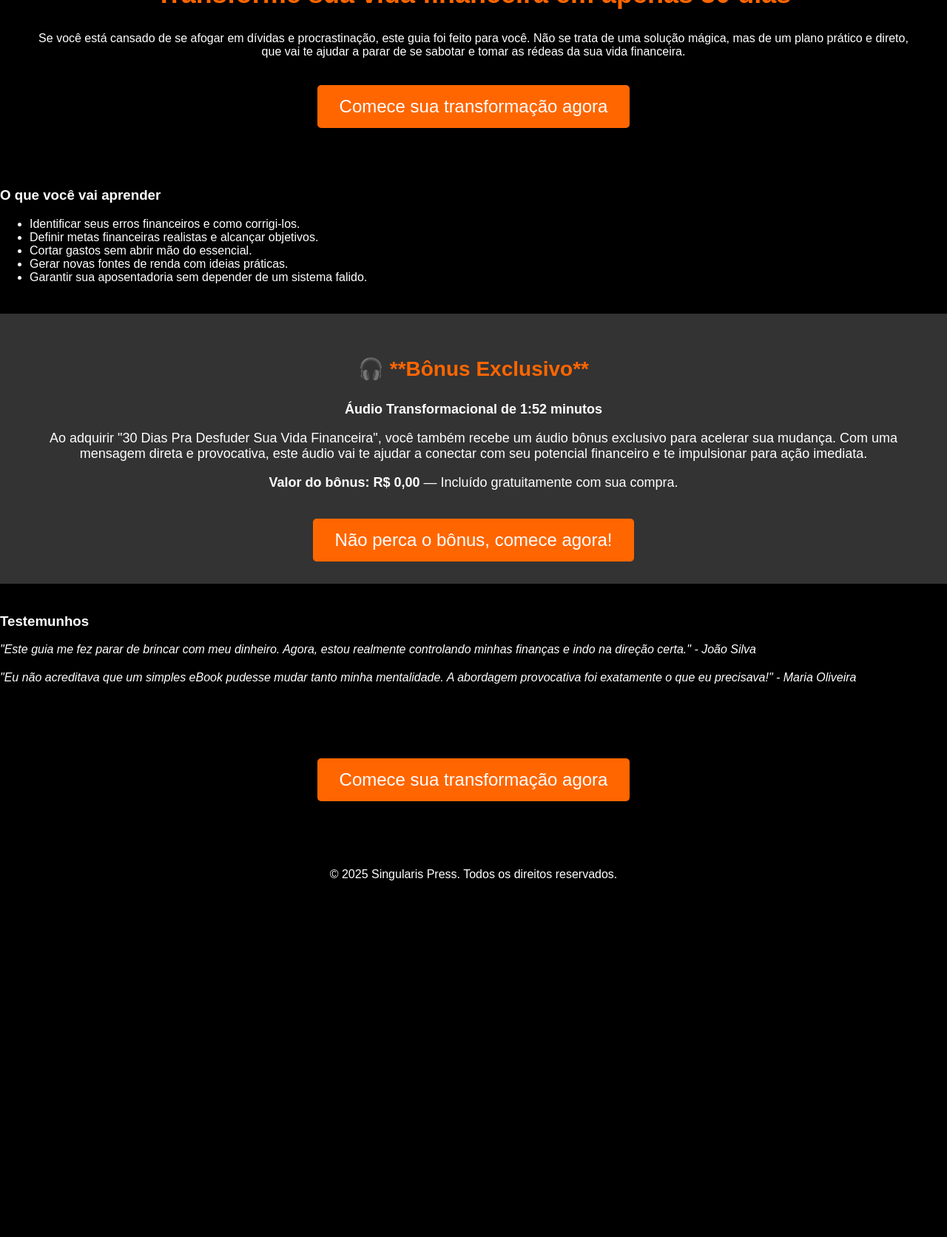
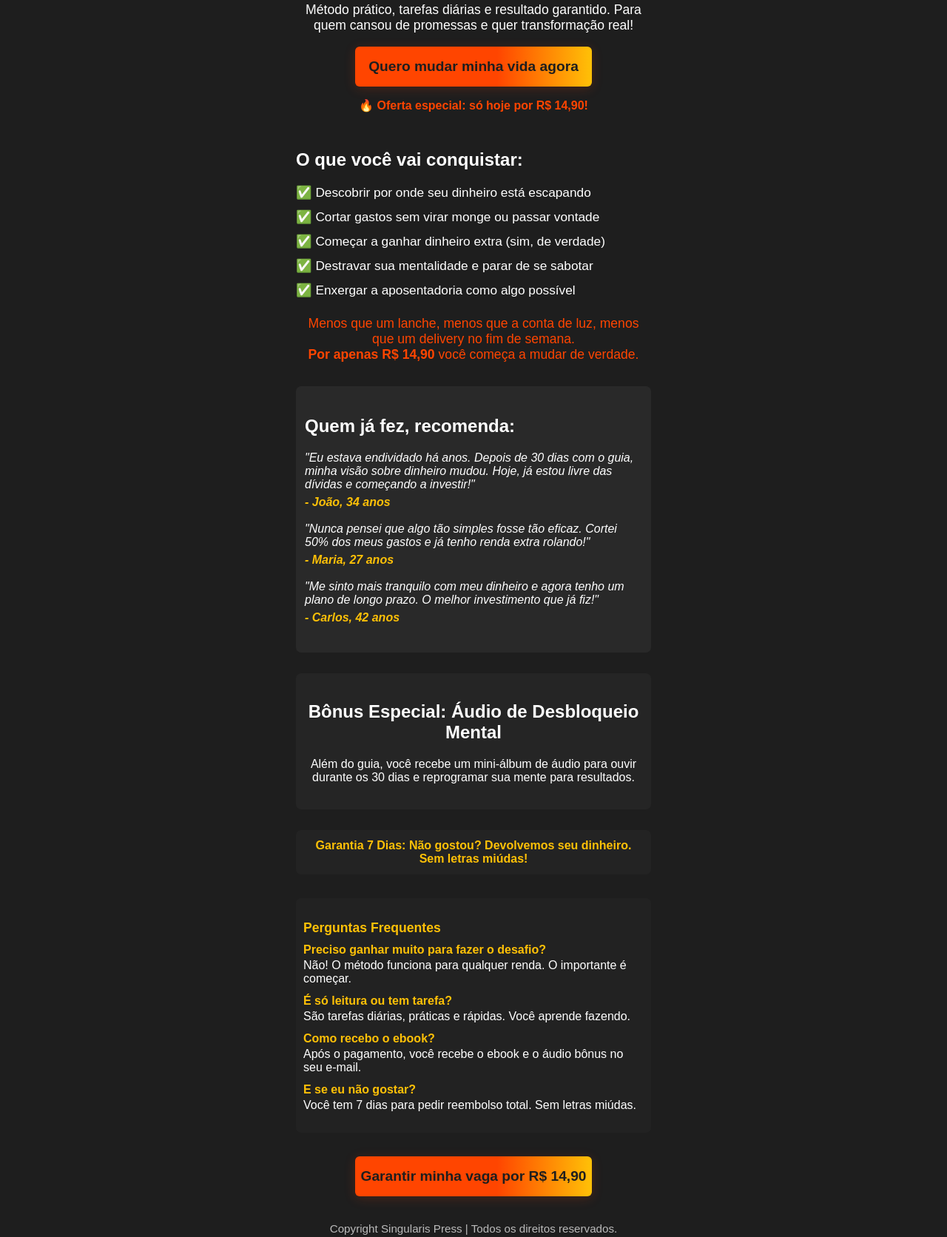
Before and after one commit to singularespress/guia_30_dias, a plain HTML site: page index.html in a window 1280 px wide. Shown: the part 306-1978 px from the top of the page at 74% size. Before the commit the page ends 1513 px from the top, so only its background shows below. Drawn offline with Linux system fonts and the light colour scheme.

Commit message:
Add files via upload

```diff
--- a/index.html
+++ b/index.html
@@ -1,125 +1,115 @@
 <!DOCTYPE html>
 <html lang="pt-br">
 <head>
-    <meta charset="UTF-8">
-    <meta name="viewport" content="width=device-width, initial-scale=1.0">
-    <title>30 Dias Pra Desfuder Sua Vida Financeira</title>
+  <meta charset="UTF-8" />
+  <meta name="viewport" content="width=device-width, initial-scale=1" />
+  <title>Desfuda sua Vida Financeira em 30 Dias</title>
   <style>
-        body {
-            font-family: Arial, sans-serif;
-            background-color: #000000;
-            color: #ffffff;
-            margin: 0;
-            padding: 0;
-        }
-        header {
-            background-color: #111111;
-            padding: 20px;
-            text-align: center;
-        }
-        header h1 {
-            font-size: 48px;
-            color: #ff6600;
-        }
-        header h2 {
-            font-size: 24px;
-            color: #ffffff;
-        }
-        .content {
-            padding: 40px;
-            text-align: center;
-        }
-        .content h2 {
-            color: #ff6600;
-            font-size: 36px;
-        }
-        .cta-button {
-            background-color: #ff6600;
-            color: #ffffff;
-            padding: 15px 30px;
-            font-size: 24px;
-            text-decoration: none;
-            display: inline-block;
-            margin-top: 20px;
-            border-radius: 5px;
-        }
-        .cta-button:hover {
-            background-color: #ff3300;
-        }
-        .section {
-            margin: 40px 0;
-        }
-        .testimonial {
-            font-style: italic;
-            margin-bottom: 20px;
-        }
-        .bonus-section {
-            background-color: #333333;
-            padding: 30px;
-            margin-top: 40px;
-            text-align: center;
-        }
-        .bonus-section h3 {
-            font-size: 28px;
-            color: #ff6600;
-        }
-        .bonus-section p {
-            font-size: 18px;
-            color: #ffffff;
-            margin-top: 10px;
-        }
-        .bonus-section .cta-button {
-            background-color: #ff6600;
-            color: #ffffff;
+    body { font-family: Arial, sans-serif; margin: 0; padding: 0; background: #1e1e1e; color: #fff; }
+    .container { max-width: 480px; margin: 0 auto; padding: 0 12px 40px 12px; }
+    header { text-align: center; padding: 40px 0 20px 0; }
+    .ebook-cover { max-width: 220px; width: 90%; margin: 0 auto 20px auto; display: block; border-radius: 10px; box-shadow: 0 8px 32px rgba(0,0,0,0.45);}
+    .headline { font-size: 2rem; color: #ffc107; margin-bottom: 10px; }
+    .subheadline { font-size: 1.1rem; color: #fff; margin-bottom: 18px; }
+    .cta-btn { background: linear-gradient(90deg,#ff4500 60%, #ffc107 100%); padding: 16px 0; font-size: 1.2rem; color: #1e1e1e; font-weight: bold; border-radius: 6px; text-decoration: none; display: block; margin: 18px auto 0 auto; max-width: 320px; box-shadow: 0 3px 16px rgba(255,69,0,0.18); transition: background 0.2s; text-align: center;}
+    .cta-btn:hover { background: linear-gradient(90deg,#e63946 60%, #ffc107 100%);}
+    .benefits { margin: 30px 0 0 0; }
+    .benefits ul { list-style: none; padding: 0; }
+    .benefits li { font-size: 1.08rem; margin-bottom: 12px; text-align: left; }
+    .benefits li:before { content: "✅ "; color: #ffc107; }
+    .testimonials { background: #292929; padding: 20px 12px; border-radius: 7px; margin: 32px 0 0 0;}
+    .testimonial { margin-bottom: 18px; font-style: italic; }
+    .testimonial b { color: #ffc107; font-weight: 700; display: block; margin-top: 6px;}
+    .comparativo { font-size: 1.1rem; color: #ff4500; text-align: center; margin-top: 24px; }
+    .audio-bonus { background: #252525; padding: 18px 10px; border-radius: 7px; margin-top: 28px; text-align: center;}
+    .garantia { background: #232323; color: #ffc107; border-radius: 7px; padding: 12px; margin: 28px 0 0 0; text-align: center; font-weight: bold;}
+    .faq { background: #222; border-radius: 7px; padding: 16px 10px; margin: 32px 0 0 0;}
+    .faq h2 { color: #ffc107; font-size: 1.1rem; margin-bottom: 10px;}
+    .faq-item { margin-bottom: 12px;}
+    .faq-q { font-weight: bold; color: #ffc107;}
+    .faq-a { color: #fff; margin-top: 3px;}
+    .urgency { color: #ff4500; text-align: center; font-weight: bold; margin-top: 16px;}
+    footer { text-align: center; padding: 20px 0 0 0; font-size: 0.95rem; color: #bbb;}
+    @media (max-width: 480px) {
+      .headline { font-size: 1.4rem;}
+      .cta-btn { font-size: 1rem; max-width: 220px;}
     }
   </style>
 </head>
 <body>
-
+  <div class="container">
     <header>
-    <h1>30 Dias Pra Desfuder Sua Vida Financeira</h1>
-    <h2>Chegou a hora de dar um basta na sua bagunça financeira!</h2>
+      <img src="https://drive.google.com/uc?export=view&id=1-BMxRhlv3KDl2LGpQBskS4FYnK9VxSBs" alt="Capa do Ebook 30 Dias Pra Desfuder Sua Vida Financeira" class="ebook-cover" loading="lazy" />
+      <div class="headline">Desfuda sua Vida Financeira em 30 Dias</div>
+      <div class="subheadline">Método prático, tarefas diárias e resultado garantido. Para quem cansou de promessas e quer transformação real!</div>
+      <a href="https://mpago.li/2c1GvJB" class="cta-btn" target="_blank" rel="noopener noreferrer">Quero mudar minha vida agora</a>
+      <div class="urgency">🔥 Oferta especial: só hoje por R$ 14,90!</div>
     </header>
 
-<div class="content">
-    <h2>Transforme sua vida financeira em apenas 30 dias</h2>
-    <p>Se você está cansado de se afogar em dívidas e procrastinação, este guia foi feito para você. Não se trata de uma solução mágica, mas de um plano prático e direto, que vai te ajudar a parar de se sabotar e tomar as rédeas da sua vida financeira.</p>
+    <section class="benefits">
+      <h2>O que você vai conquistar:</h2>
+      <ul>
+        <li>Descobrir por onde seu dinheiro está escapando</li>
+        <li>Cortar gastos sem virar monge ou passar vontade</li>
+        <li>Começar a ganhar dinheiro extra (sim, de verdade)</li>
+        <li>Destravar sua mentalidade e parar de se sabotar</li>
+        <li>Enxergar a aposentadoria como algo possível</li>
+      </ul>
+    </section>
 
-    <a href="#cta1" class="cta-button">Comece sua transformação agora</a>
+    <section class="comparativo">
+      Menos que um lanche, menos que a conta de luz, menos que um delivery no fim de semana.<br>
+      <strong>Por apenas R$ 14,90</strong> você começa a mudar de verdade.
+    </section>
+
+    <section class="testimonials">
+      <h2>Quem já fez, recomenda:</h2>
+      <div class="testimonial">
+        "Eu estava endividado há anos. Depois de 30 dias com o guia, minha visão sobre dinheiro mudou. Hoje, já estou livre das dívidas e começando a investir!"
+        <b>- João, 34 anos</b>
       </div>
+      <div class="testimonial">
+        "Nunca pensei que algo tão simples fosse tão eficaz. Cortei 50% dos meus gastos e já tenho renda extra rolando!"
+        <b>- Maria, 27 anos</b>
+      </div>
+      <div class="testimonial">
+        "Me sinto mais tranquilo com meu dinheiro e agora tenho um plano de longo prazo. O melhor investimento que já fiz!"
+        <b>- Carlos, 42 anos</b>
+      </div>
+    </section>
 
-<div class="section">
-    <h3>O que você vai aprender</h3>
-    <ul>
-        <li>Identificar seus erros financeiros e como corrigi-los.</li>
-        <li>Definir metas financeiras realistas e alcançar objetivos.</li>
-        <li>Cortar gastos sem abrir mão do essencial.</li>
-        <li>Gerar novas fontes de renda com ideias práticas.</li>
-        <li>Garantir sua aposentadoria sem depender de um sistema falido.</li>
-    </ul>
+    <section class="audio-bonus">
+      <h2>Bônus Especial: Áudio de Desbloqueio Mental</h2>
+      <p>Além do guia, você recebe um mini-álbum de áudio para ouvir durante os 30 dias e reprogramar sua mente para resultados.</p>
+    </section>
+
+    <div class="garantia">Garantia 7 Dias: Não gostou? Devolvemos seu dinheiro. Sem letras miúdas!</div>
+
+    <section class="faq">
+      <h2>Perguntas Frequentes</h2>
+      <div class="faq-item">
+        <div class="faq-q">Preciso ganhar muito para fazer o desafio?</div>
+        <div class="faq-a">Não! O método funciona para qualquer renda. O importante é começar.</div>
       </div>
+      <div class="faq-item">
+        <div class="faq-q">É só leitura ou tem tarefa?</div>
+        <div class="faq-a">São tarefas diárias, práticas e rápidas. Você aprende fazendo.</div>
+      </div>
+      <div class="faq-item">
+        <div class="faq-q">Como recebo o ebook?</div>
+        <div class="faq-a">Após o pagamento, você recebe o ebook e o áudio bônus no seu e-mail.</div>
+      </div>
+      <div class="faq-item">
+        <div class="faq-q">E se eu não gostar?</div>
+        <div class="faq-a">Você tem 7 dias para pedir reembolso total. Sem letras miúdas.</div>
+      </div>
+    </section>
 
-<div class="bonus-section">
-    <h3>🎧 **Bônus Exclusivo**</h3>
-    <p><strong>Áudio Transformacional de 1:52 minutos</strong></p>
-    <p>Ao adquirir "30 Dias Pra Desfuder Sua Vida Financeira", você também recebe um áudio bônus exclusivo para acelerar sua mudança. Com uma mensagem direta e provocativa, este áudio vai te ajudar a conectar com seu potencial financeiro e te impulsionar para ação imediata.</p>
-    <p><strong>Valor do bônus: R$ 0,00</strong> — Incluído gratuitamente com sua compra.</p>
-    <a href="#cta2" class="cta-button">Não perca o bônus, comece agora!</a>
-</div>
-
-<div class="section">
-    <h3>Testemunhos</h3>
-    <p class="testimonial">"Este guia me fez parar de brincar com meu dinheiro. Agora, estou realmente controlando minhas finanças e indo na direção certa." - João Silva</p>
-    <p class="testimonial">"Eu não acreditava que um simples eBook pudesse mudar tanto minha mentalidade. A abordagem provocativa foi exatamente o que eu precisava!" - Maria Oliveira</p>
-</div>
-
-<div class="content">
-    <a href="#cta2" class="cta-button">Comece sua transformação agora</a>
-</div>
+    <a href="https://mpago.li/2c1GvJB" class="cta-btn" style="margin-top:32px;" target="_blank" rel="noopener noreferrer">Garantir minha vaga por R$ 14,90</a>
 
     <footer>
-    <p style="text-align: center; color: #ffffff; margin-top: 50px;">© 2025 Singularis Press. Todos os direitos reservados.</p>
+      <p>Copyright Singularis Press | Todos os direitos reservados.</p>
     </footer>
-
+  </div>
 </body>
 </html>
```
Lines whose indentation alone changed are shown as unchanged.
